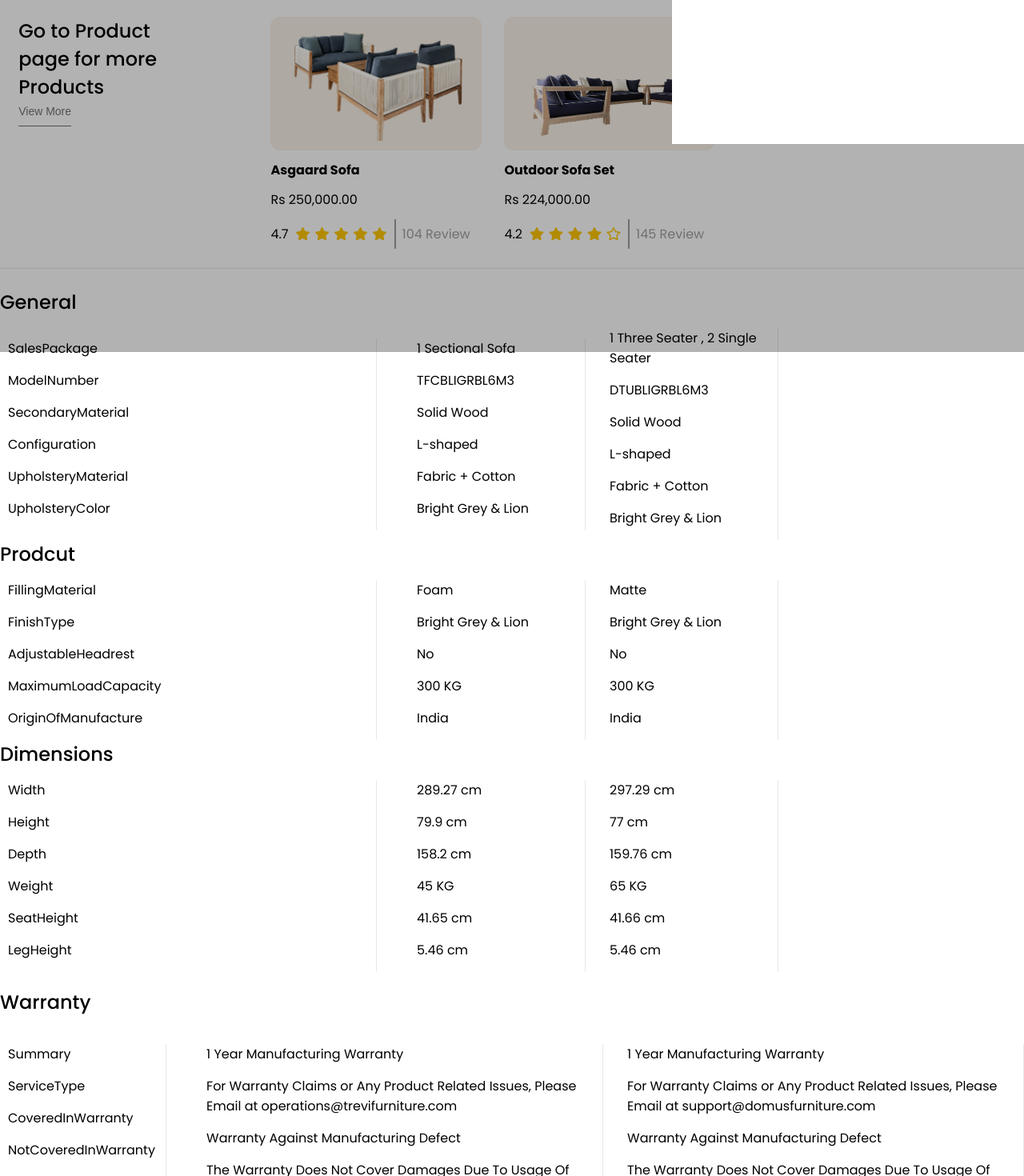
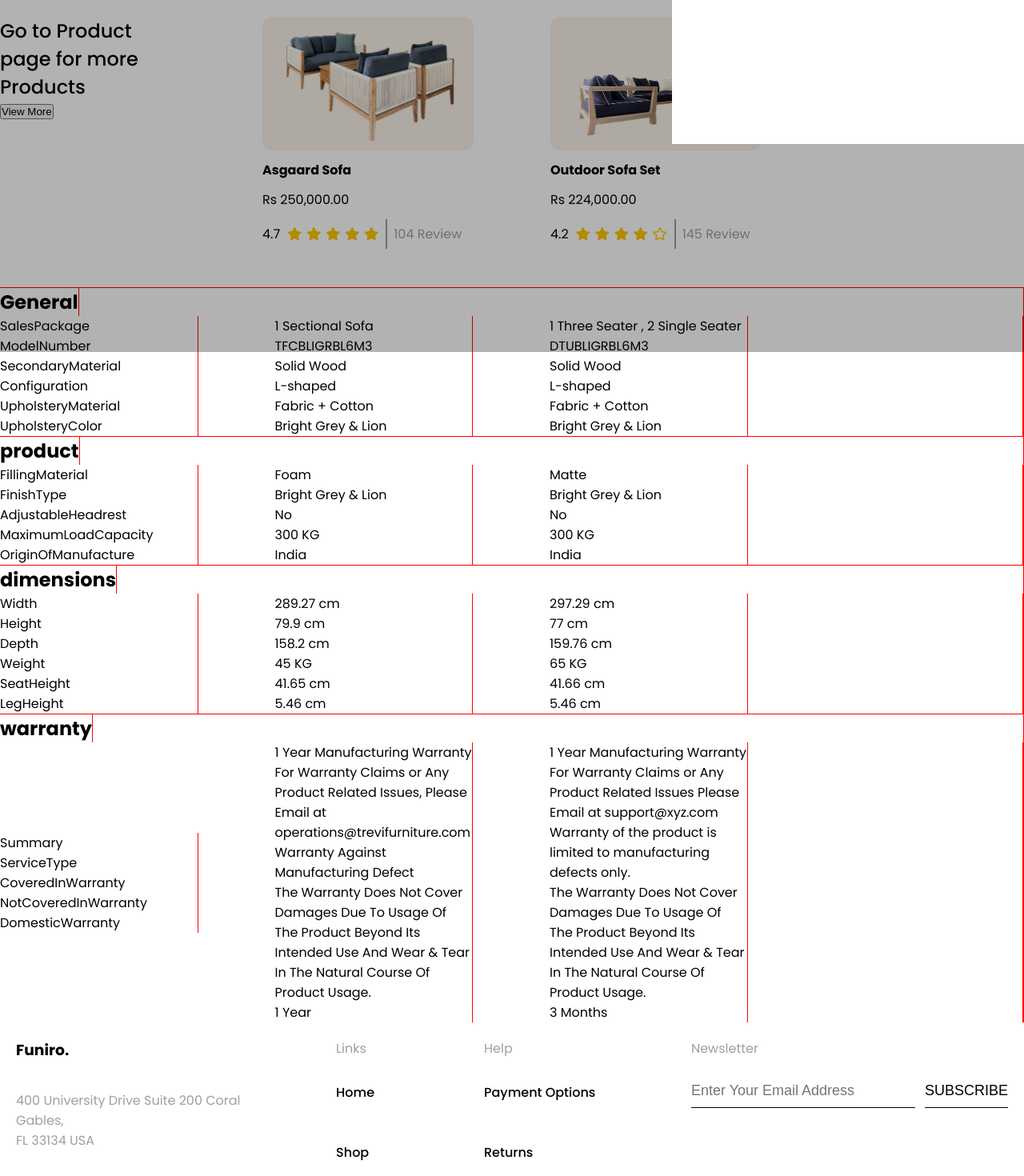
Before and after one commit to omarmans/Funiro., an Angular app: page /comparison in a window 1280 px wide. Shown: the part 360-1830 px from the top of the page at 80% size. Built offline with nearby package versions, Linux system fonts and the light colour scheme.

Commit message:
third commet

```diff
--- a/src/app/models/product-compariosn.ts
+++ b/src/app/models/product-compariosn.ts
@@ -164,8 +164,9 @@ export const productsComparison = signal([
     warranty: {
       Summary: '1 Year Manufacturing Warranty',
       ServiceType:
-        'For Warranty Claims or Any Product Related Issues, Please Email at support@domusfurniture.com',
-      CoveredInWarranty: 'Warranty Against Manufacturing Defect',
+        'For Warranty Claims or Any Product Related Issues Please Email at support@xyz.com',
+      CoveredInWarranty:
+        'Warranty of the product is limited to manufacturing defects only.',
       NotCoveredInWarranty:
         'The Warranty Does Not Cover Damages Due To Usage Of The Product Beyond Its Intended Use And Wear & Tear In The Natural Course Of Product Usage.',
       DomesticWarranty: '3 Months',
--- a/src/app/pages/comparison/comparison.component.html
+++ b/src/app/pages/comparison/comparison.component.html
@@ -8,7 +8,7 @@
   </header>
   <div class="container mt-[60px]">
     <div
-      class="compare-content br-up pb-6 mb-6 flex items-start justify-around gap-24"
+      class="compare-content br-up pb-6 mb-6 flex items-start justify-around gap-24 flex-wrap"
     >
       <div class="left-sec">
         <h2 class="font-medium">
@@ -18,7 +18,7 @@
         </h2>
         <button>View More</button>
       </div>
-      <div class="products-comparison flex items-center justify-center gap-7">
+      <!-- <div class="products-comparison flex items-center justify-center gap-7"> -->
       @for (item of productsComparison(); track item.Title) {
       <div class="product flex flex-col gap-3 items-start">
         <img
@@ -37,7 +37,7 @@
         </div>
       </div>
       }
-      </div>
+      <!-- </div> -->
       <div class="right-sec pt-5">
         <h2 class="font-semibold mb-2">Add Product</h2>
         <select
@@ -52,7 +52,6 @@
         </select>
       </div>
     </div>
-
     <div class="section general">
       <h2 class="">General</h2>
       <div class="info-data">
@@ -61,7 +60,7 @@
           <p>{{ key }}</p>
           }
         </div>
-        <div class="compare-content flex items-center gap-5">
+        <!-- <div class="compare-content flex items-center gap-5"> -->
         @for (item of productsComparison(); track item.Title) {
         <div class="col">
           @for (key of objectKeys(item.general); track key) {
@@ -69,18 +68,19 @@
           }
         </div>
         }
-        </div>
+        <!-- </div> -->
+        <div></div>
       </div>
     </div>
     <div class="section product">
-      <h2 class="">Prodcut</h2>
+      <h2 class="">product</h2>
       <div class="info-data">
         <div class="main-col">
           @for (key of objectKeys(productsComparison()[0].product); track key) {
           <p>{{ key }}</p>
           }
         </div>
-        <div class="compare-content flex items-center gap-5">
+        <!-- <div class="compare-content flex items-center gap-5"> -->
         @for (item of productsComparison(); track item.Title) {
         <div class="col">
           @for (key of objectKeys(item.product); track key) {
@@ -88,11 +88,12 @@
           }
         </div>
         }
-        </div>
+        <!-- </div> -->
+        <div></div>
       </div>
     </div>
     <div class="section dimensions">
-      <h2 class="">Dimensions</h2>
+      <h2 class="">dimensions</h2>
       <div class="info-data">
         <div class="main-col">
           @for (key of objectKeys(productsComparison()[0].dimensions); track
@@ -100,7 +101,7 @@
           <p>{{ key }}</p>
           }
         </div>
-        <div class="compare-content flex items-center gap-5">
+        <!-- <div class="compare-content flex items-center gap-5"> -->
         @for (item of productsComparison(); track item.Title) {
         <div class="col">
           @for (key of objectKeys(item.dimensions); track key) {
@@ -108,41 +109,30 @@
           }
         </div>
         }
+        <!-- </div> -->
+        <div></div>
       </div>
     </div>
-    </div>
-    <div class="section warranty mt-5">
-      <h2 class="">Warranty</h2>
-      <div
-        class="info-data"
-        style="display: flex; align-items: start; margin-top: 20px"
-      >
+    <div class="section warranty">
+      <h2 class="">warranty</h2>
+      <div class="info-data">
         <div class="main-col">
           @for (key of objectKeys(productsComparison()[0].warranty); track key)
           {
           <p>{{ key }}</p>
           }
         </div>
-        <div class="compare-content flex items-center gap-5">
+        <!-- <div class="compare-content flex items-center gap-5"> -->
         @for (item of productsComparison(); track item.Title) {
-          <div class="col" style="width: fit-content">
+        <div class="col">
           @for (key of objectKeys(item.warranty); track key) {
           <p>{{ getValue(item.warranty, key) }}</p>
           }
         </div>
         }
+        <!-- </div> -->
+        <div></div>
       </div>
     </div>
   </div>
-
-    <div class="buttons flex items-center justify-center gap-5">
-      @for (button of productsComparison(); track button.price) {
-      <button
-        class="bg-[#B88E2F] text-[#FFFFFF] w-[200px] h-[38px] font-bold cursor-pointer border border-[#B88E2F] border-solid"
-      >
-        Add to Cart
-      </button>
-      }
 </div>
-  </div>
-</div>
--- a/src/app/pages/comparison/comparison.component.scss
+++ b/src/app/pages/comparison/comparison.component.scss
@@ -8,52 +8,40 @@
     background: url("../../../../public/imgs/shop/background.png");
   }
   .container {
-    .left-sec {
-      button {
-        border: none;
-        font-size: 14px;
-        font-weight: 500;
-        background: transparent;
-        color: #727272;
-        border-bottom: 1px solid #727272;
-        padding-bottom: 10px;
-        cursor: pointer;
+    .compare-content {
+      div {
+        flex: 1;
       }
     }
     .section {
+      border-top: 1px solid red;
+      border-right: 1px solid red;
       h2 {
-        font-weight: 500;
-        // margin-bottom: 15px;
-        padding-bottom: 15px;
+        width: fit-content;
+        border-right: 1px solid red;
       }
+
+      div {
+        border-right: 1px solid red;
+      }
+      // flex: 1;
+      // border-right: 1px solid red;
+      // display: flex;
+      // flex-direction: column;
+      // align-items: start
+      // justify-content: start;
       .info-data {
+        // border-right: 1px solid red;
         display: flex;
         align-items: center;
-        gap: 40px;
-        .main-col {
-          width: 450px;
-        }
-        .compare-content {
-          div {
-            width: 200px;
-          }
-        }
-        .main-col,
-        .compare-content div {
-          border-right: 1px solid #e8e8e8;
-          padding-left: 10px;
-          padding-right: 10px;
-
-          p {
-            // margin-top: 10px;
-            margin-bottom: 15px;
-          }
+        justify-content: space-around;
+        // flex-direction: column;
+        gap: 96px;
+        div {
+          flex: 1;
+          // border-right: 1px solid red;
         }
       }
     }
   }
 }
-
-.br-up {
-  border-bottom: 1px solid #e8e8e8;
-}
```
Lines whose indentation alone changed are shown as unchanged.
